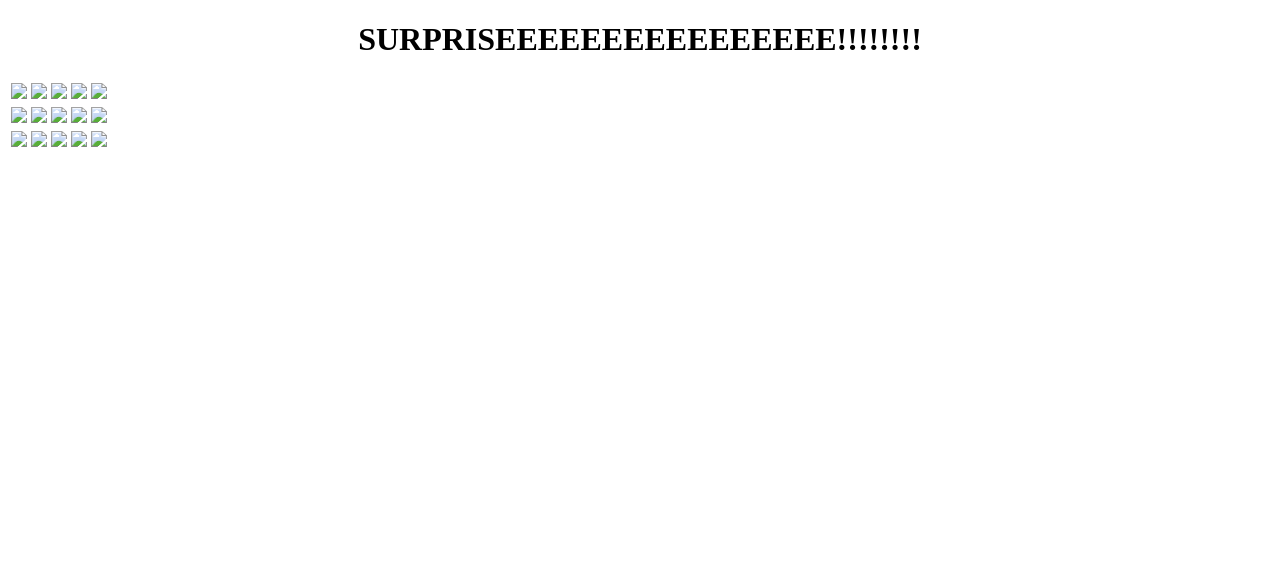
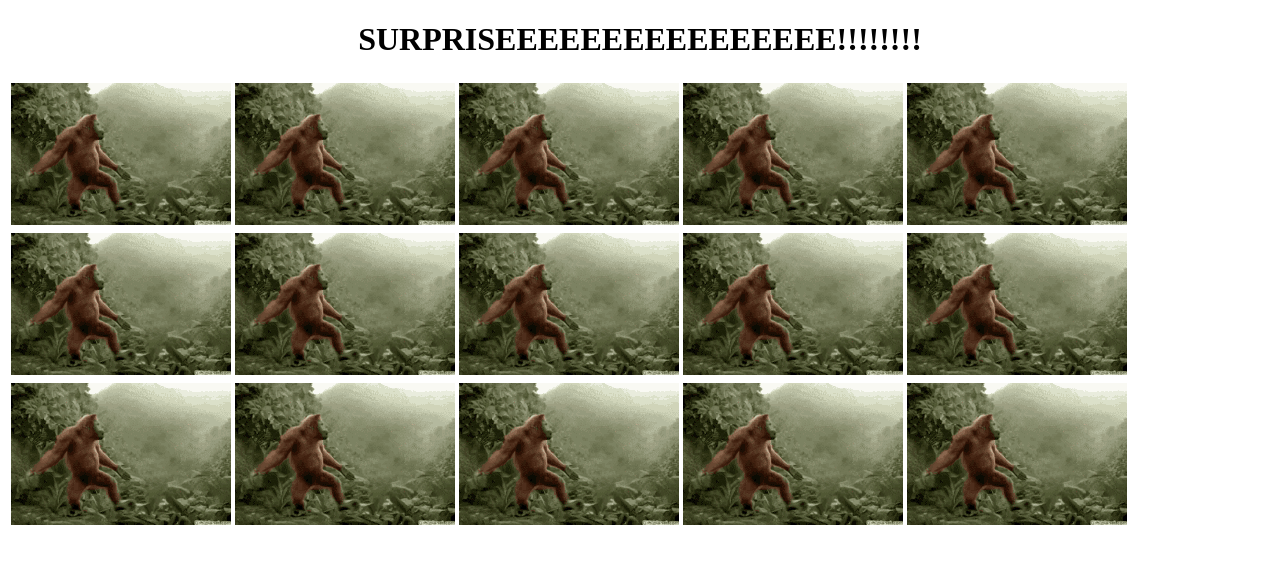
Before and after one commit to Bhargav203/Love2, a plain HTML site: page surprise.html in a window 1280 px wide. Drawn offline with Linux system fonts and the light colour scheme.

Commit message:
Update surprise.html

```diff
--- a/surprise.html
+++ b/surprise.html
@@ -7,25 +7,25 @@
         <h1>SURPRISEEEEEEEEEEEEEEEE!!!!!!!!</h1>
         <table>
             <tr>
-                <td><img src="images/gorilaa.gif"></td>
-                <td><img src="images/gorilaa.gif"></td>
-                <td><img src="images/gorilaa.gif"></td>
-                <td><img src="images/gorilaa.gif"></td>
-                <td><img src="images/gorilaa.gif"></td>
+                <td><img src="gorilaa.gif"></td>
+                <td><img src="gorilaa.gif"></td>
+                <td><img src="gorilaa.gif"></td>
+                <td><img src="gorilaa.gif"></td>
+                <td><img src="gorilaa.gif"></td>
             </tr>
              <tr>
-                <td><img src="images/gorilaa.gif"></td>
-                <td><img src="images/gorilaa.gif"></td>
-                <td><img src="images/gorilaa.gif"></td>
-                <td><img src="images/gorilaa.gif"></td>
-                <td><img src="images/gorilaa.gif"></td>
+                <td><img src="gorilaa.gif"></td>
+                <td><img src="gorilaa.gif"></td>
+                <td><img src="gorilaa.gif"></td>
+                <td><img src="gorilaa.gif"></td>
+                <td><img src="gorilaa.gif"></td>
             </tr>
              <tr>
-                <td><img src="images/gorilaa.gif"></td>
-                <td><img src="images/gorilaa.gif"></td>
-                <td><img src="images/gorilaa.gif"></td>
-                <td><img src="images/gorilaa.gif"></td>
-                <td><img src="images/gorilaa.gif"></td>
+                <td><img src="gorilaa.gif"></td>
+                <td><img src="gorilaa.gif"></td>
+                <td><img src="gorilaa.gif"></td>
+                <td><img src="gorilaa.gif"></td>
+                <td><img src="gorilaa.gif"></td>
             </tr>
 
         </table>
```
